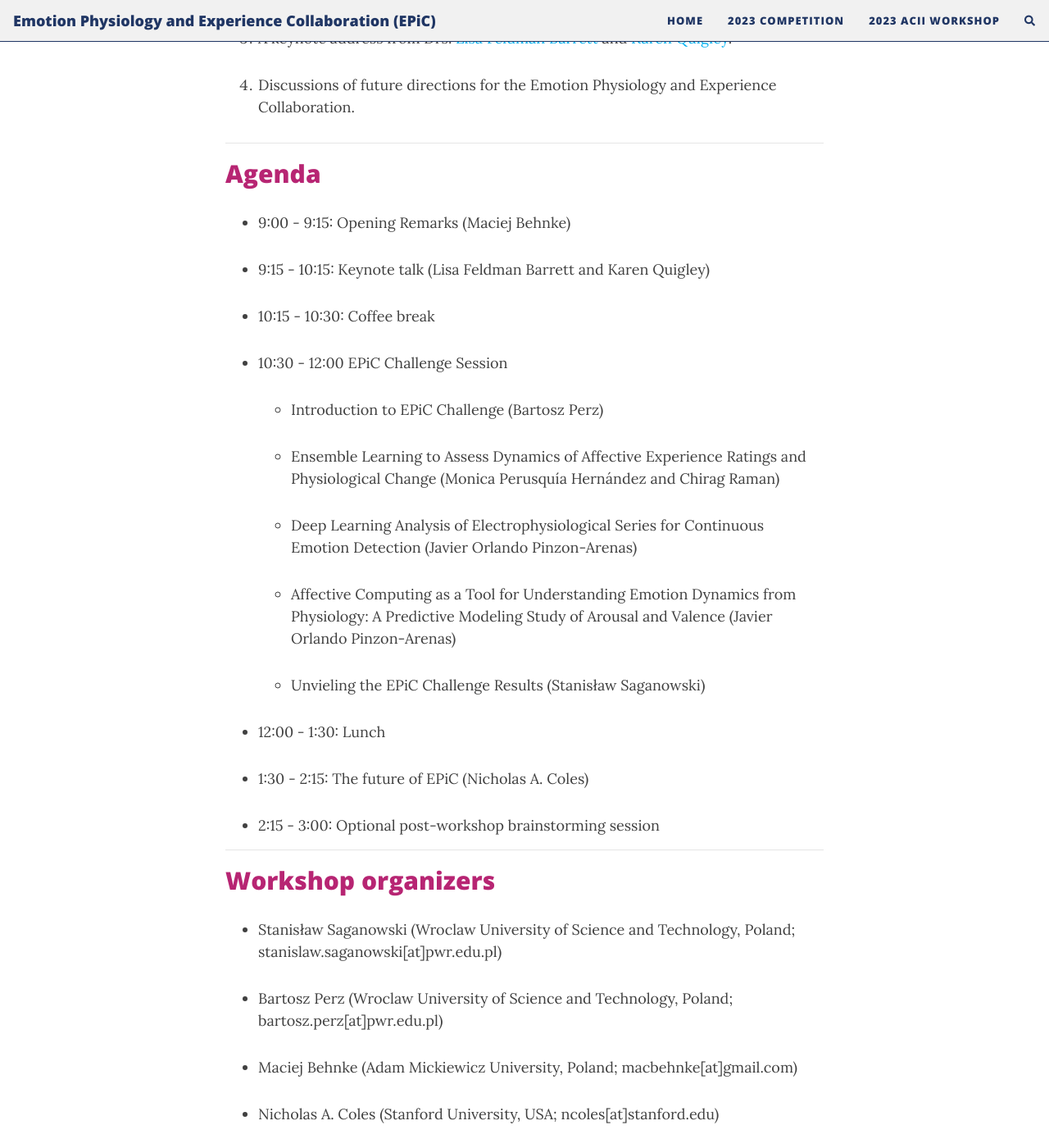
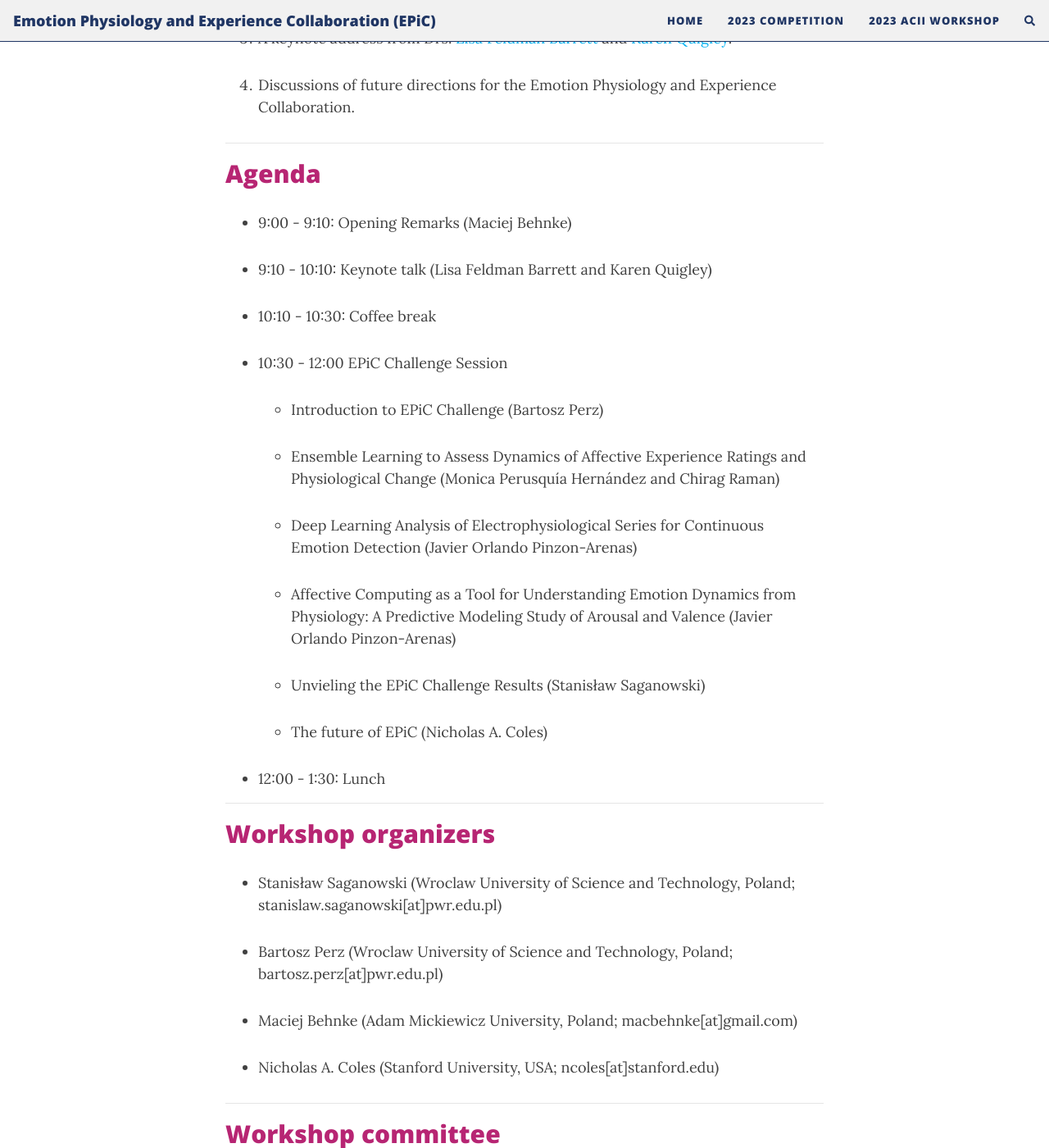
Before and after one commit to epic-collab/epic-collab.github.io, a Jekyll site: the page built from acii.md, in a window 1280 px wide and 1400 px high, scrolled down 529 px. Shown: the whole window at 82% size. Built offline with Jekyll 4.4.1, drawn with Linux system fonts in a browser that asks for light colours; nearby versions of some CDN libraries; comment, search, counter and statistics services are not loaded.

Commit message:
Update acii.md

```diff
--- a/acii.md
+++ b/acii.md
@@ -16,11 +16,11 @@ At the <a href = "https://acii-conf.net/">2023 Affective Computing + Intelligenc
 
 ***
 ## Agenda
-* 9:00 - 9:15: Opening Remarks (Maciej Behnke)
+* 9:00 - 9:10: Opening Remarks (Maciej Behnke)
 
-* 9:15 - 10:15: Keynote talk (Lisa Feldman Barrett and Karen Quigley)
+* 9:10 - 10:10: Keynote talk (Lisa Feldman Barrett and Karen Quigley)
 
-* 10:15 - 10:30: Coffee break
+* 10:10 - 10:30: Coffee break
 
 * 10:30 - 12:00 EPiC Challenge Session
 	* Introduction to EPiC Challenge (Bartosz Perz)
@@ -33,11 +33,10 @@ At the <a href = "https://acii-conf.net/">2023 Affective Computing + Intelligenc
 
 	* Unvieling the EPiC Challenge Results (Stanisław Saganowski)
 
+	* The future of EPiC (Nicholas A. Coles)
+
 * 12:00 - 1:30: Lunch
 
-* 1:30 - 2:15: The future of EPiC (Nicholas A. Coles)
-
-* 2:15 - 3:00: Optional post-workshop brainstorming session
 
 ***
 ## Workshop organizers
```
